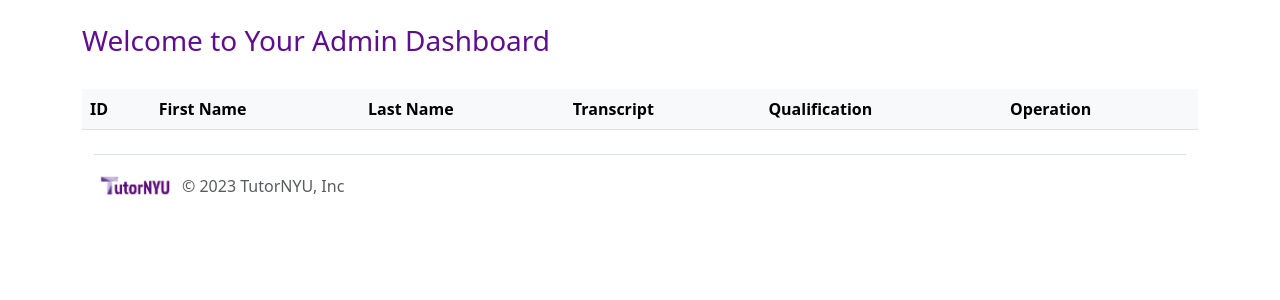
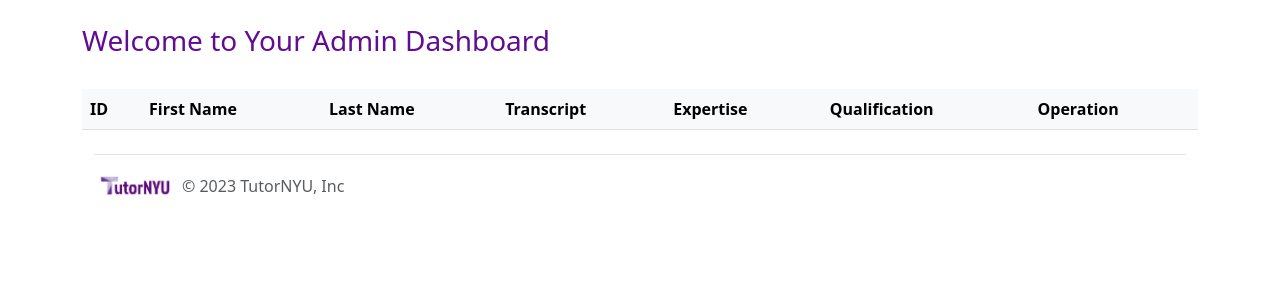
Before and after one commit to gcivil-nyu-org/INT2-Monday-Spring2024-Team-2, a Django app: page /dashboard/admin in a window 1280 px wide. Shown: the part 82-382 px from the top of the page. Run offline with Django 5.2, Linux system fonts and the light colour scheme; a user stored in the database is signed in; lists and menus that the app fills with data are empty.

Commit message:
add expertise to admin dashboard

```diff
--- a/Dashboard/templates/Dashboard/admin_dashboard.html
+++ b/Dashboard/templates/Dashboard/admin_dashboard.html
@@ -45,6 +45,7 @@
                     <th scope="col">First Name</th>
                     <th scope="col">Last Name</th>
                     <th scope="col">Transcript</th>
+                    <th scopt="col">Expertise</th>
                     <th scope="col">Qualification</th>
                     <th scope="col">Operation</th>
                   </tr>
@@ -56,6 +57,12 @@
                         <td> {{tutor.fname}}</td>
                         <td> {{tutor.lname}}</td>
                         <td> <a href="https://tutornyu.s3.us-west-2.amazonaws.com/{{ tutor.transcript }}" target="_blank">{{tutor.transcript|cut:'transcripts/'}}</a></td>
+                        <td>
+                            {% for exp in tutor.user.expertise_set.all %}
+                                {{exp.human_readable_subject}}
+                                {% if not forloop.last %}, {% endif %}
+                            {% endfor %}
+                        </td>
                         <td>
                             <select name="qualification_{{ tutor.id }}" class="form-select">
                                 {% if tutor.qualified %}
--- a/Dashboard/views.py
+++ b/Dashboard/views.py
@@ -523,8 +523,9 @@ def VideoCall(request):
 
 
 def AdminDashboard(request):
-    tutors = ProfileT.objects.all()
-    return render(request, "Dashboard/admin_dashboard.html", {"tutors": tutors})
+    tutors = ProfileT.objects.order_by('id')
+    expertise = Expertise.objects.all()
+    return render(request, "Dashboard/admin_dashboard.html", {"tutors": tutors, "expertise": expertise})
 
 
 def UpdateQualification(request):
--- a/TutorRegister/models.py
+++ b/TutorRegister/models.py
@@ -9,6 +9,8 @@ class Expertise(models.Model):
     subject = models.CharField(max_length=255)
     level = models.CharField(max_length=255)
 
+    def human_readable_subject(self):
+        return self.subject.replace("_", " ").capitalize()
 
 # Two blank lines before the new class definition
 class Availability(models.Model):
```
